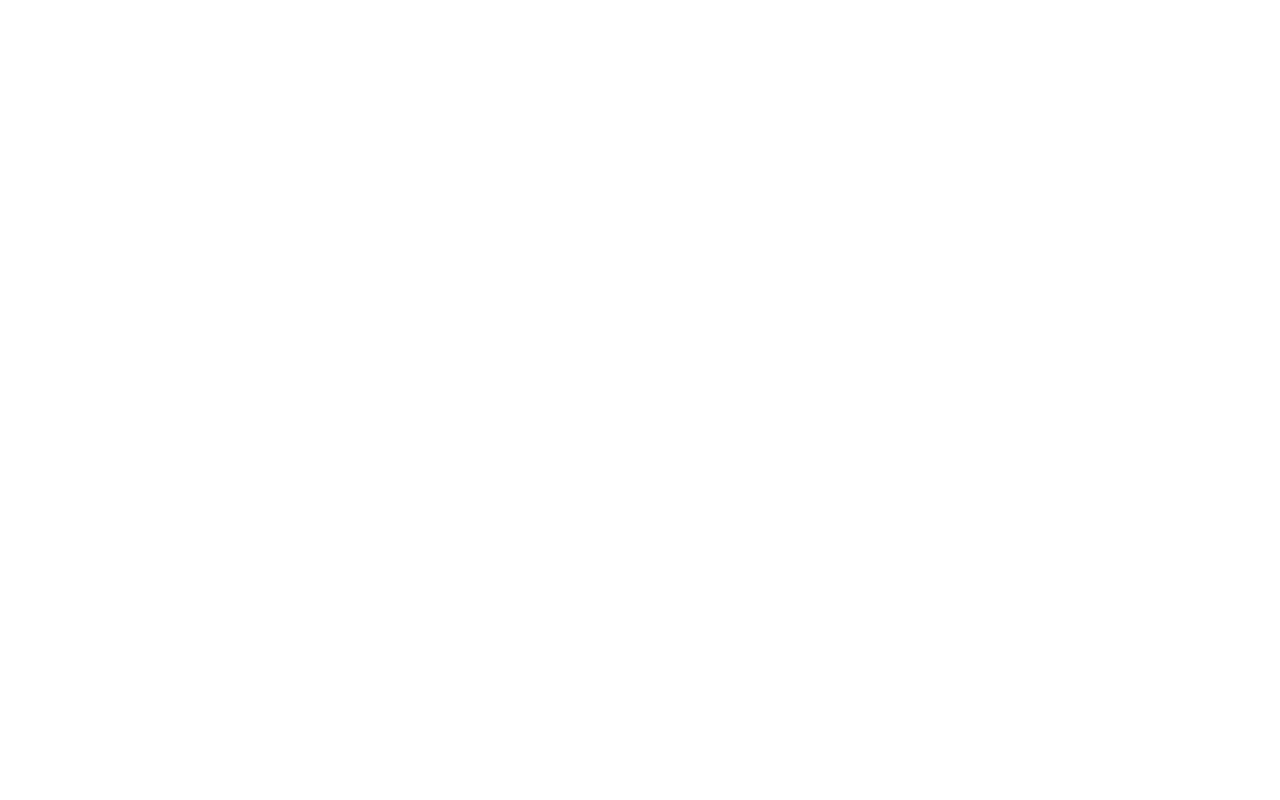
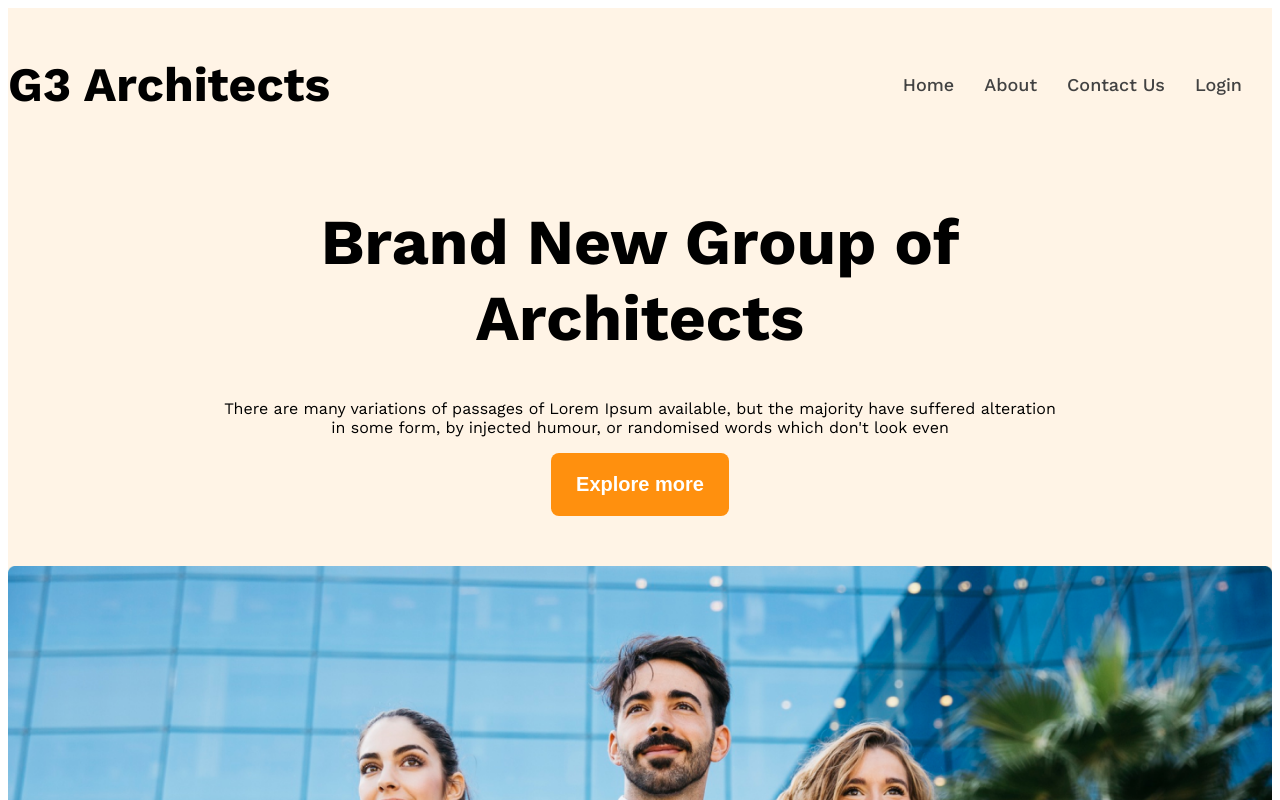
Before and after one commit to Imteazhossen/g3-architects-website, a plain HTML site: page index.html in a window 1280 px wide. Shown: the top 800 px of the page. Drawn offline with nearby package versions, Linux system fonts and the light colour scheme.

Commit message:
added changes

```diff
--- a/index.html
+++ b/index.html
@@ -6,9 +6,25 @@
     <title>G3 Architects</title>
     <link rel="stylesheet" href="/styles/architects.css">
 </head>
-<body>
-    <header>
-
+<body class="work-sans-font">
+    <header class="bg-light">
+        <nav class="navbar display-flex">
+         <h3 class="brand">G3 Architects</h3>
+         <ul class="nav-links display-flex">
+            <li class="nav-items"><a href="" class="nav-link text-gray">Home</a></li>
+            <li class="nav-items"><a href="" class="nav-link text-gray">About</a></li>
+            <li class="nav-items"><a href="" class="nav-link text-gray">Contact Us</a></li>
+            <li class="nav-items"><a href="" class="nav-link text-gray">Login</a></li>
+        </ul>
+        </nav>
+        <div class="banner">
+           <div class="banner-content">
+            <h1 class="banner-title">Brand New Group of Architects </h1>
+            <p class="banner-description">There are many variations of passages of Lorem Ipsum available, but the majority have suffered alteration in some form, by injected humour, or randomised words which don't look even</p>
+            <button class="btn-primary">Explore more</button>
+           </div>
+            <img class="banner-image" src="/images/banner.png" alt="">
+        </div>
     </header>
     <main>
 
--- a/styles/architects.css
+++ b/styles/architects.css
@@ -0,0 +1,77 @@
+@import url('https://fonts.googleapis.com/css2?family=Work+Sans:ital,wght@0,100..900;1,100..900&display=swap');
+
+.work-sans-font {
+    font-family: "Work Sans", serif;
+    font-optical-sizing: auto;
+    font-weight: 400;
+    font-style: normal;
+  }
+
+  /* shared style  */
+  .display-flex{
+    display: flex;
+  }
+  /* dark02 */
+  .text-gray{
+    color: #424242 ;
+  }
+  /* dark03 */
+  .text-light-gray{
+    color:#727272
+  }
+  .bg-light{
+    background-color: rgba(255, 144, 14, 0.1);
+  }
+  .btn-primary{
+    background-color: #FF900E;
+    border: none;
+    border-radius: 8px;
+    color: white;
+    font-size: 1.25rem;
+    padding: 20px 25px;
+    font-weight: 600;
+  }
+  /* header style  */
+
+  /* navbar related style  */
+  .navbar{
+    justify-content: space-between;
+    align-items: center;
+  }
+ .brand{
+    font-size: 3rem;
+    font-weight: 700;
+ }
+  .nav-items{
+    list-style: none;
+    margin-right: 30px;
+    font-weight: 500;
+    font-size: 18px;
+  }
+  .nav-link{
+    text-decoration: none;
+  }
+.navbar, .banner{
+    max-width: 1440px;
+    margin: 0 auto;
+}
+/* banner related styles */
+.banner-content{
+    max-width: 850px;
+    margin: 0 auto;
+    text-align: center;
+    margin-bottom: 50px;
+}
+.banner-title{
+    font-weight:700;
+    font-size: 4rem;
+}
+.banner-image{
+    width: 100%;
+}
+@media screen and (max-width:576px) {
+    .navbar, .nav-links {
+        flex-direction: column;
+    }
+
+}
```
